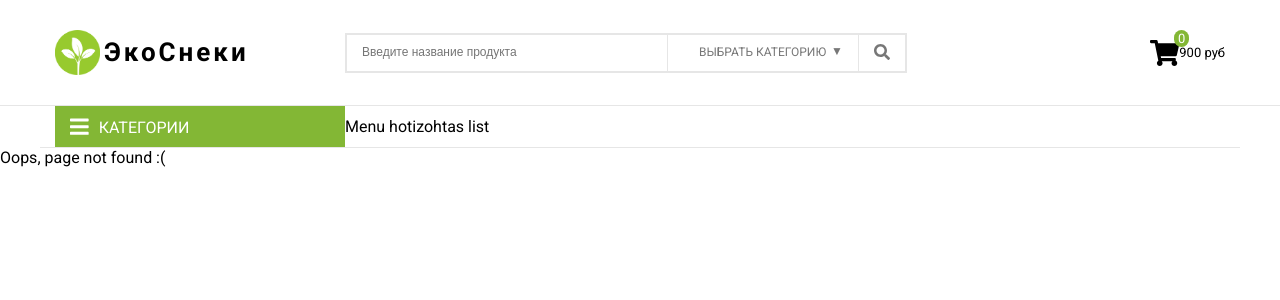
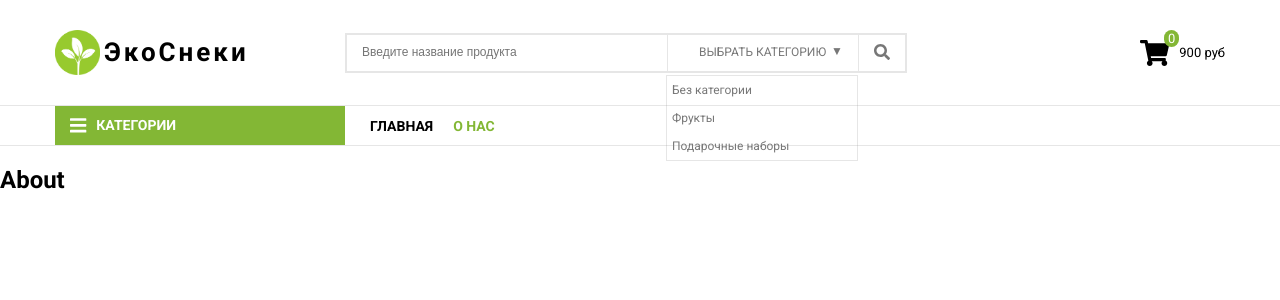
Before and after one commit to b0006/eko-front, a React (Create React App) app: page /about in a window 1280 px wide. Before the commit this address had no page. Shown: the top 300 px of the page. Built offline with nearby package versions, Linux system fonts and the light colour scheme.

Commit message:
ref(header)

```diff
--- a/src/assets/scss/_mixin.scss
+++ b/src/assets/scss/_mixin.scss
@@ -16,3 +16,31 @@
     width: 1170px;
   }
 }
+
+@keyframes hide {
+  0% {
+    display: block;
+    opacity: 1;
+  }
+  99% {
+    display: block;
+  }
+  100% {
+    display: none;
+    opacity: 0;
+  }
+}
+
+@keyframes show {
+  0% {
+    display: none;
+    opacity: 0;
+  }
+  99% {
+    display: block;
+  }
+  100% {
+    display: block;
+    opacity: 1;
+  }
+}
--- a/src/components/BottomHeader/BottomHeader.module.scss
+++ b/src/components/BottomHeader/BottomHeader.module.scss
@@ -1,8 +1,14 @@
 @import '../../assets/scss/utils';
 
 .wrapper {
+  border-bottom: 1px solid $border-color;
+
+  @media(max-width: $desktop-xs-width) {
+    display: none;
+  }
+
+  .content {
     @include container;
-  border-bottom: 1px solid $border-color;
 
     display: flex;
     flex-direction: row;
@@ -15,9 +21,40 @@
       color: $light-color;
       text-transform: uppercase;
       padding: 10px 15px;
+      font-size: 14px;
 
       span {
         margin-left: 10px;
+        font-weight: bold;
+      }
+    }
+
+    .menuList {
+      display: flex;
+      flex-direction: row;
+      list-style: none;
+      margin: 0;
+      padding: 0;
+      text-transform: uppercase;
+      font-weight: bold;
+      margin: 0 15px;
+
+      .active {
+        color: $main-color;
+      }
+
+      > * {
+        padding: 0 10px;
+
+        a {
+          font-size: 14px;
+          color: $dark-color;
+          text-decoration: none;
+          &:hover {
+            color: $main-color;
           }
         }
       }
+    }
+  }
+}
--- a/src/components/BottomHeader/index.tsx
+++ b/src/components/BottomHeader/index.tsx
@@ -1,17 +1,32 @@
 import React from 'react';
+import { NavLink, useLocation } from 'react-router-dom';
 import { FontAwesomeIcon } from '@fortawesome/react-fontawesome';
 import { faBars } from '@fortawesome/free-solid-svg-icons';
 
 import styles from './BottomHeader.module.scss';
 
 const BottomHeader: React.FC = () => {
+  const { pathname } = useLocation();
   return (
     <div className={styles.wrapper}>
-      <div className={styles.title}>
-        <FontAwesomeIcon icon={faBars} size="lg" />
-        <span>Категории</span>
+      <div className={styles.content}>
+        <div className={styles.title}>
+          <FontAwesomeIcon icon={faBars} size="lg" />
+          <span>Категории</span>
+        </div>
+        <ul className={styles.menuList}>
+          <li>
+            <NavLink activeClassName={pathname === '/' ? styles.active : ''} to="/">
+              Главная
+            </NavLink>
+          </li>
+          <li>
+            <NavLink activeClassName={styles.active} to="/about">
+              О нас
+            </NavLink>
+          </li>
+        </ul>
       </div>
-      <div>Menu hotizohtas list</div>
     </div>
   );
 };
--- a/src/components/CartHeader/CartHeader.module.scss
+++ b/src/components/CartHeader/CartHeader.module.scss
@@ -14,5 +14,9 @@
     display: flex;
     flex-direction: row;
     align-items: center;
+
+    .price {
+      margin-left: 10px;
+    }
   }
 }
--- a/src/components/CartHeader/index.tsx
+++ b/src/components/CartHeader/index.tsx
@@ -13,7 +13,7 @@ const CartHeader: React.FC = () => {
         <BadgeHeader>
           <FontAwesomeIcon icon={faShoppingCart} size="2x" />
         </BadgeHeader>
-        <span>900 руб</span>
+        <span className={styles.price}>900 руб</span>
       </div>
     </div>
   );
--- a/src/components/DropdownSearchHeader/DropdownSearchHeader.module.scss
+++ b/src/components/DropdownSearchHeader/DropdownSearchHeader.module.scss
@@ -69,7 +69,14 @@
     }
   }
 
+  .show {
+    animation: show 0.2s linear;
+    animation-fill-mode: forwards;
+  }
+
   .hide {
-    display: none;
+    animation: hide 0.2s linear;
+    animation-fill-mode: forwards;
+    z-index: -1;
   }
 }
--- a/src/components/DropdownSearchHeader/index.tsx
+++ b/src/components/DropdownSearchHeader/index.tsx
@@ -58,7 +58,7 @@ const DropdownSearchHeader: React.FC<IProps> = ({ value, onChange, options }) =>
         onClick={() => setIsOpen(!isOpen)}>
         <span className={styles.label}>{valueLabel || 'Выбрать категорию'}</span>
       </div>
-      <div ref={listRef} className={classnames({ [styles.hide]: !isOpen, [styles.list]: true })}>
+      <div ref={listRef} className={classnames({ [styles.hide]: !isOpen, [styles.show]: isOpen, [styles.list]: true })}>
         <div role="button" onClick={() => onClickItem()} className={styles.item}>
           Без категории
         </div>
--- /dev/null
+++ b/src/pages/AboutPage/index.tsx
@@ -0,0 +1,7 @@
+import React from 'react';
+
+const AboutPage: React.FC = () => {
+  return <h2>About</h2>;
+};
+
+export default AboutPage;
--- a/src/route/index.tsx
+++ b/src/route/index.tsx
@@ -3,6 +3,7 @@ import { BrowserRouter, Switch } from 'react-router-dom';
 
 import StartPage from '../pages/StartPage';
 import NotFoundPage from '../pages/NotFoundPage';
+import AboutPage from '../pages/AboutPage';
 
 import { PublicRoute } from './types';
 
@@ -10,6 +11,7 @@ const Router: React.FC = () => (
   <BrowserRouter>
     <Switch>
       <PublicRoute exact path="/" component={StartPage} />
+      <PublicRoute exact path="/about" component={AboutPage} />
 
       <PublicRoute path="*" component={NotFoundPage} />
     </Switch>
```
Lines whose indentation alone changed are shown as unchanged.
